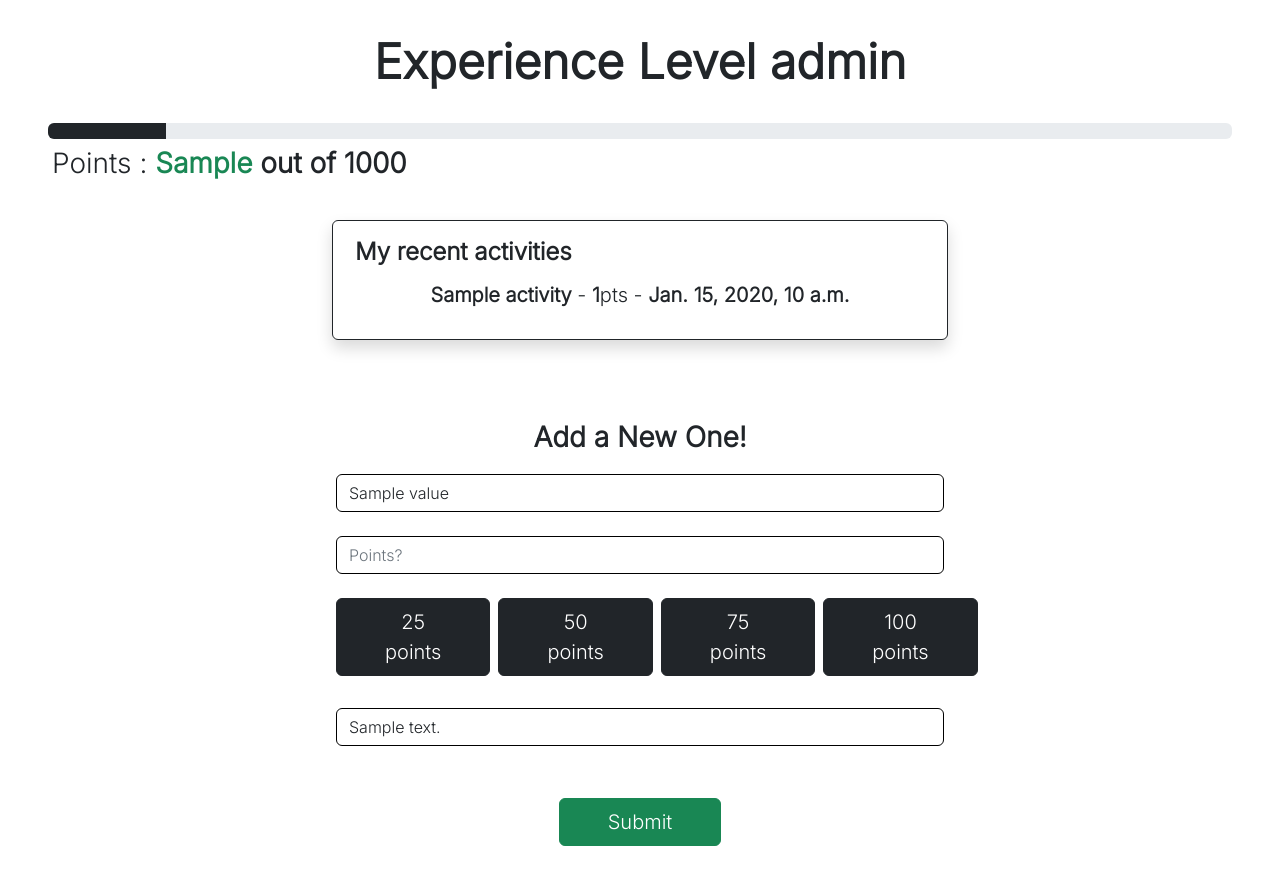
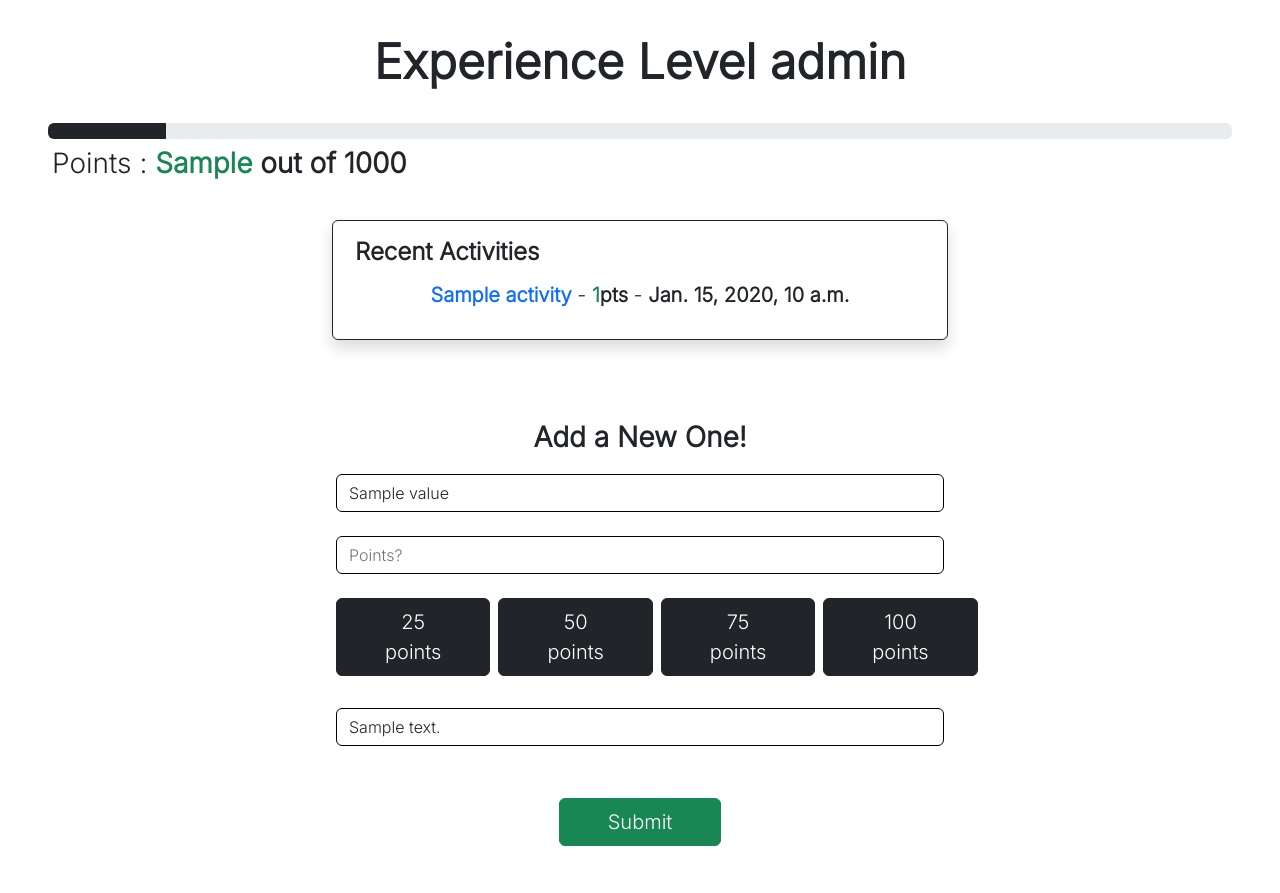
Before and after one commit to Akosovski/MyXP, a Django app: template templates/progression/index.html in a window 1280 px wide. Shown: the part 63-956 px from the top of the page. Run offline with Django 4.2, Linux system fonts and the light colour scheme; tables that the repository leaves empty hold one stand-in row (values such as "Sample post"); the template is opened without the code that fills it: values that come from a table or form of the project are taken from there, most other values are stand-ins (such as "Sample title", 1, 10 or a date in 2020).

Commit message:
Minor Rework of Recent Updates

```diff
--- a/templates/progression/index.html
+++ b/templates/progression/index.html
@@ -25,10 +25,10 @@
             <div class="col-lg-6 mx-auto">
                 <div class="card mx-auto border border-dark border-1 shadow p-3 mb-5 bg-body rounded" style="border-radius: 0;">
                     <div class="card-body">
-                        <h4 class="lead mb-3 fs-4" style="text-align: left; font-weight: bold; margin-top:-15px; margin-left:-10px;">My recent activities</h4>
+                        <h4 class="lead mb-3 fs-4" style="text-align: left; font-weight: bold; margin-top:-15px; margin-left:-10px;">Recent Activities</h4>
                         {% if recents.count %}
                             {% for recent in recents %}
-                                <h5 class="card-text"><span class="fw-bold">{{recent.activity_name}}</span> - <span class="fw-bold">{{recent.activity_xp}}</span>pts - <span class="fw-bold">{{recent.updated_at}}</span></h5>
+                                <h5 class="card-text"><span class="fw-bold text-primary">{{recent.activity_name}}</span> - <span class="fw-bold text-success">{{recent.activity_xp}}</span><span class="fw-bold">pts</span> - <span class="fw-bold">{{recent.updated_at}}</span></h5>
                             {% endfor %}
                         {% endif %}
                     </div>
```
